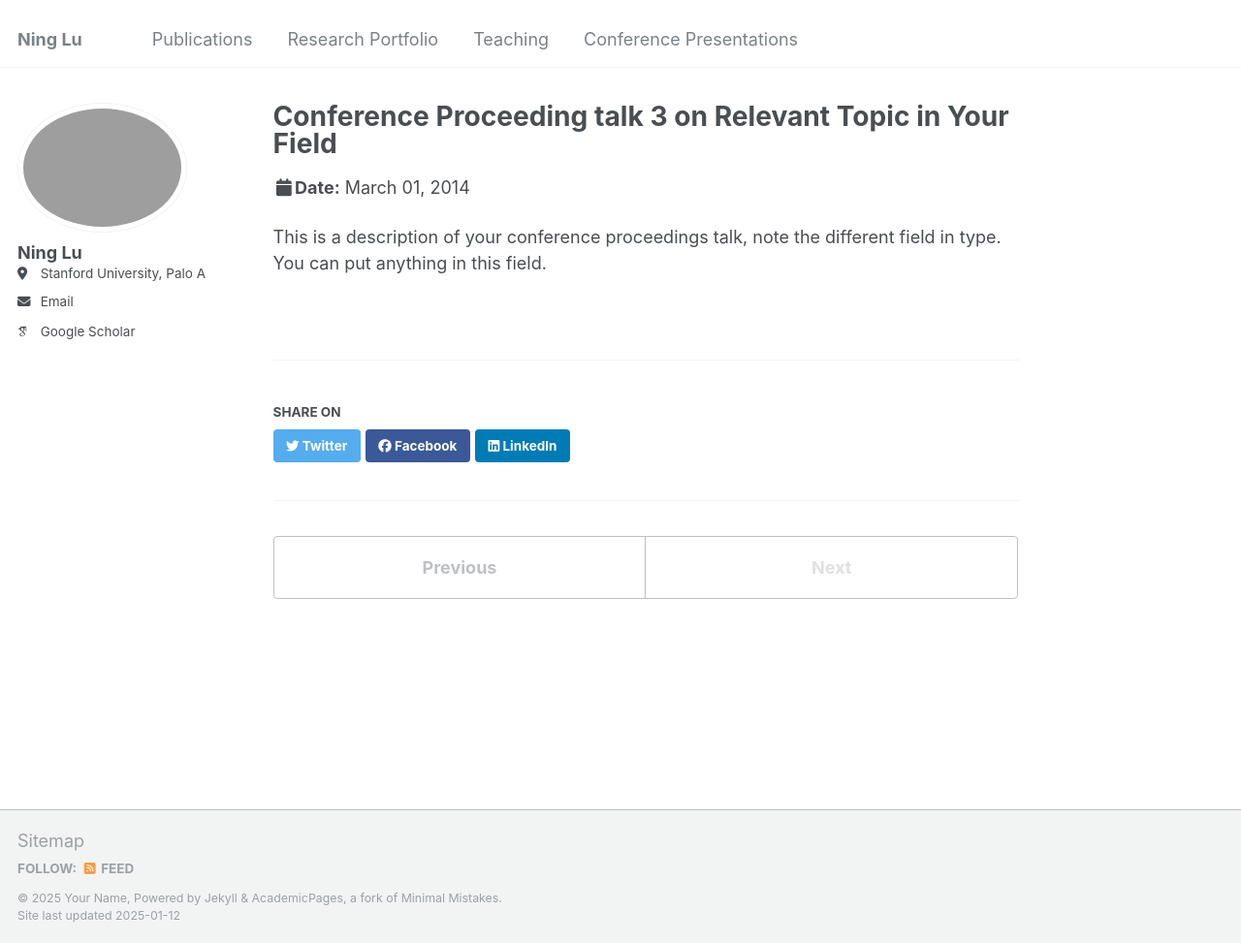
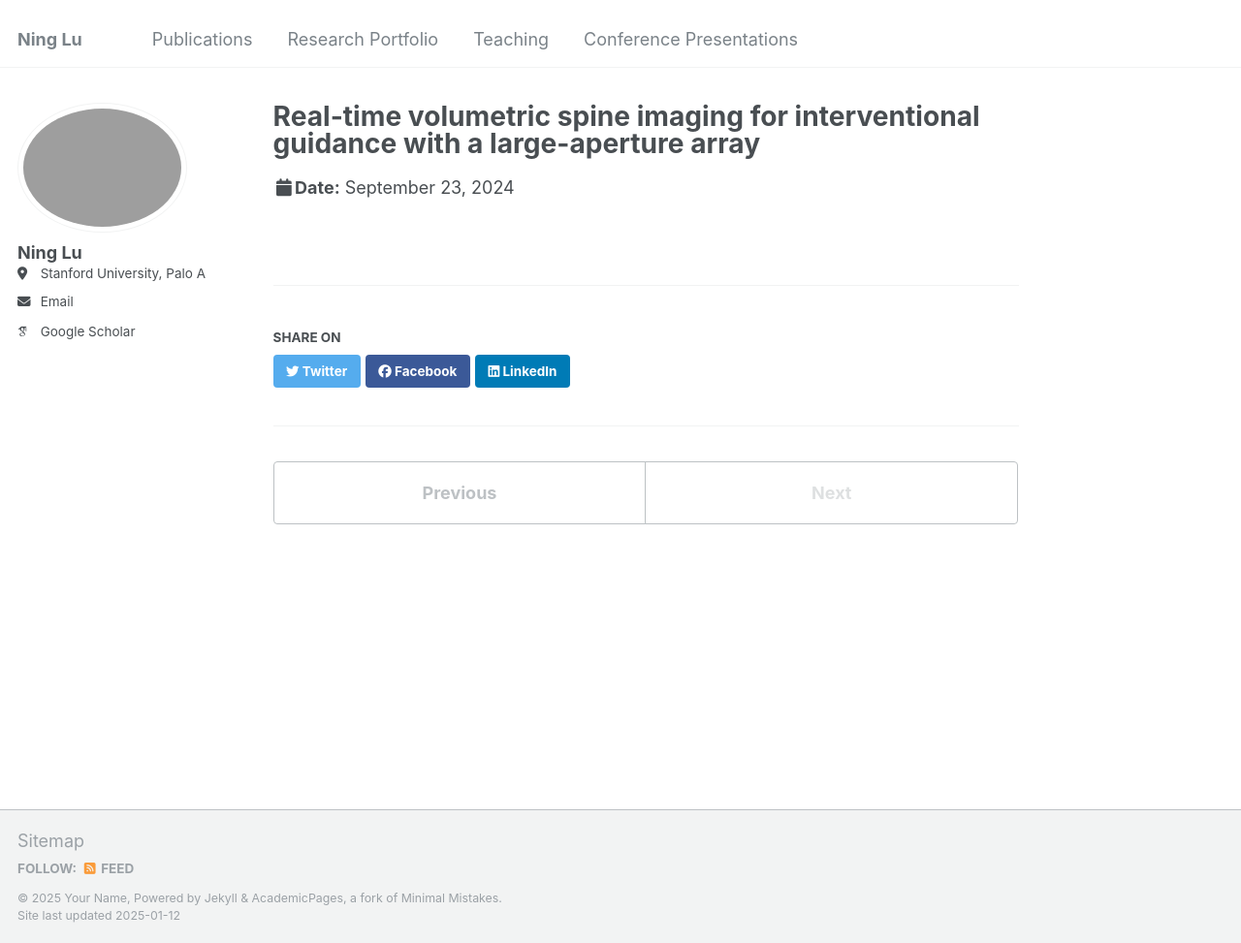
Before and after one commit to NingLu-Ultrasound/ninglu-ultrasound.github.io, a Jekyll site: the page built from _talks/2014-03-01-talk-3.md, in a window 1280 px wide and 973 px high. Shown: the whole window at 97% size. Built offline with Jekyll 4.4.1, drawn with Linux system fonts in a browser that asks for light colours; some web fonts are replaced.

Commit message:
Update 2014-03-01-talk-3.md

```diff
--- a/_talks/2014-03-01-talk-3.md
+++ b/_talks/2014-03-01-talk-3.md
@@ -1,11 +1,9 @@
 ---
-title: "Conference Proceeding talk 3 on Relevant Topic in Your Field"
+title: "Real-time volumetric spine imaging for interventional guidance with a large-aperture array"
 collection: talks
-type: "Conference proceedings talk"
+type: "Conference talk"
 permalink: /talks/2014-03-01-talk-3
-venue: "Testing Institute of America 2014 Annual Conference"
-date: 2014-03-01
-location: "Los Angeles, CA"
+venue: "2024 Ultrasonics, Ferroelectrics, and Frequency Control Joint Symposium"
+date: 2024-09-23
+location: "Taipei"
 ---
-
-This is a description of your conference proceedings talk, note the different field in type. You can put anything in this field.
```
